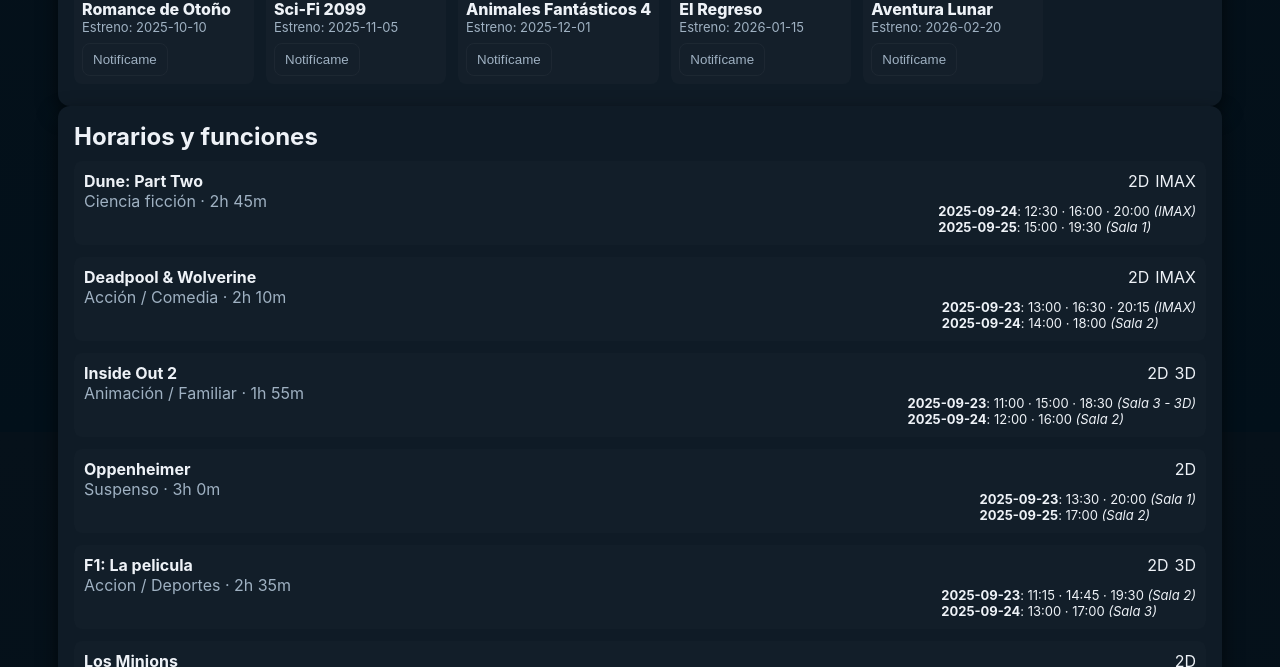
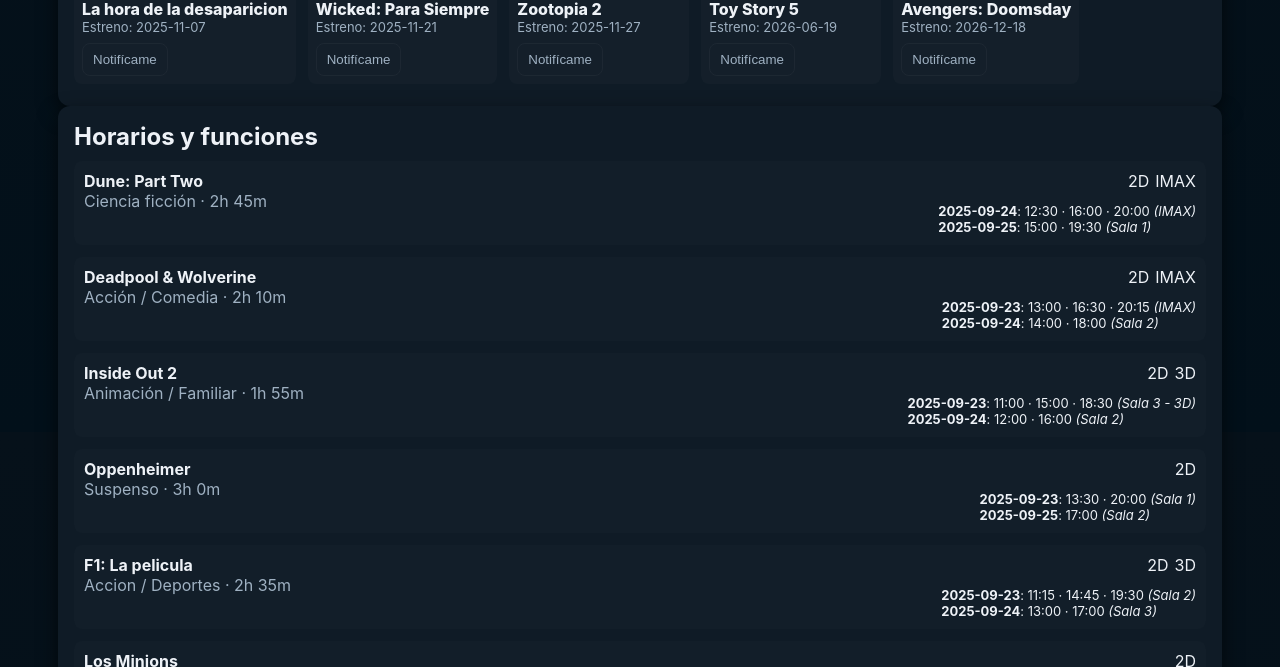
Before and after one commit to MariaJoseAizaga/Pagina-web-Cine, a plain HTML site: page index.html in a window 1280 px wide. Shown: the part 2768-3435 px from the top of the page. Drawn offline with Linux system fonts and the light colour scheme.

Commit message:
Update index.html

```diff
--- a/index.html
+++ b/index.html
@@ -312,11 +312,11 @@
   ];
 
   const COMING = [
-    {id:'c1', title:'Romance de Otoño', release:'2025-10-10', poster:'https://images.unsplash.com/photo-1519125323398-675f0ddb6308?q=80&w=800&auto=format&fit=crop&ixlib=rb-4.0.3&s=placeholder'},
-    {id:'c2', title:'Sci-Fi 2099', release:'2025-11-05', poster:'https://images.unsplash.com/photo-1502136969935-8d61a4e5b8b1?q=80&w=800&auto=format&fit=crop&ixlib=rb-4.0.3&s=placeholder'},
-    {id:'c3', title:'Animales Fantásticos 4', release:'2025-12-01', poster:'https://images.unsplash.com/photo-1478720568477-152d9b164e26?q=80&w=800&auto=format&fit=crop&ixlib=rb-4.0.3&s=placeholder'},
-    {id:'c4', title:'El Regreso', release:'2026-01-15', poster:'https://images.unsplash.com/photo-1524985069026-dd778a71c7b4?q=80&w=800&auto=format&fit=crop&ixlib=rb-4.0.3&s=placeholder'},
-    {id:'c5', title:'Aventura Lunar', release:'2026-02-20', poster:'https://images.unsplash.com/photo-1505740420928-5e560c06d30e?q=80&w=800&auto=format&fit=crop&ixlib=rb-4.0.3&s=placeholder'}
+    {id:'c1', title:'La hora de la desaparicion', release:'2025-11-07', poster:'https://m.media-amazon.com/images/S/pv-target-images/21e4d976fb926eb5d67bb0bb0f328c43df6c0a9e0594dc79d2b69c5fc534753e.jpg'},
+    {id:'c2', title:'Wicked: Para Siempre', release:'2025-11-21', poster:'https://es.web.img3.acsta.net/img/b3/f2/b3f28acc679aca37c6eb2b3686c51249.jpg'},
+    {id:'c3', title:'Zootopia 2', release:'2025-11-27', poster:'https://static.wikia.nocookie.net/doblaje/images/3/3a/Zootopia_2.jpg/revision/latest?cb=20250730144259&path-prefix=es'},
+    {id:'c4', title:'Toy Story 5', release:'2026-06-19', poster:'https://pics.filmaffinity.com/Toy_Story_5-496105354-large.jpg'},
+    {id:'c5', title:'Avengers: Doomsday', release:'2026-12-18', poster:'https://i.pinimg.com/736x/c4/c4/c2/c4c4c22442d0530329925cf9cebbb7e4.jpg'}
   ];
 
   /*******************************
```
